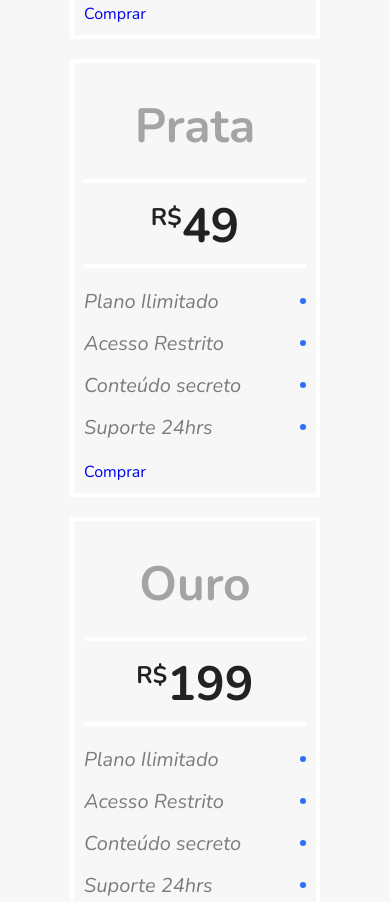
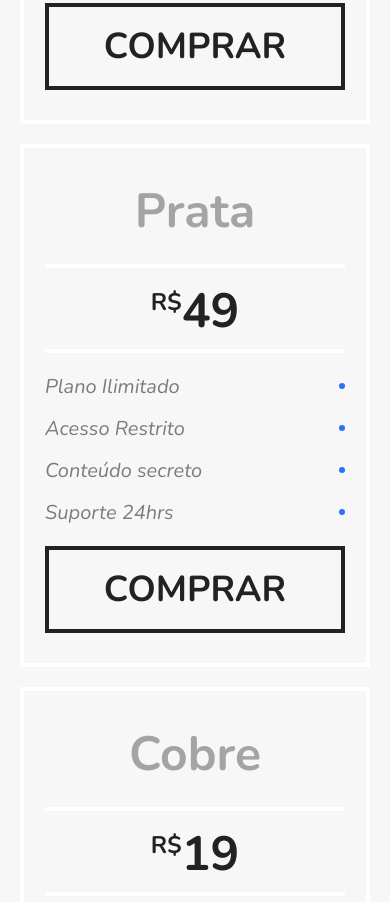
Before and after one commit to digomes87/flebox, a plain HTML site: page 2/index.html in a window 390 px wide. Shown: the part 3107-4009 px from the top of the page. Drawn offline with nearby package versions, Linux system fonts and the light colour scheme.

Commit message:
Finalizado a parte de preco

```diff
--- a/2/style.css
+++ b/2/style.css
@@ -184,7 +184,7 @@ img {
 }
 
 .preco-item {
-  flex: 1;
+  flex: 1 1 260px;
   border: 4px solid white;
   padding: 10px;
   margin: 10px;
@@ -236,3 +236,31 @@ img {
   background: #2c70ff;
   border-radius: 50%;
 }
+
+.preco-item a {
+  max-width: 300px;
+  display: block;
+  margin: 20px auto;
+  border: 4px solid;
+  color: #222;
+  text-transform: uppercase;
+  font-weight: bold;
+  font-size: 2.25em;
+  text-align: center;
+  padding: 15px 0;
+}
+
+@media (max-width: 800px) {
+  .preco {
+    padding-left: 10px;
+    padding-right: 10px;
+  }
+
+  .preco .preco-item:nth-child(3){
+    order: -2;
+  }
+
+  .preco .preco-item:nth-child(2){
+    order: -1;
+  }
+}
```
